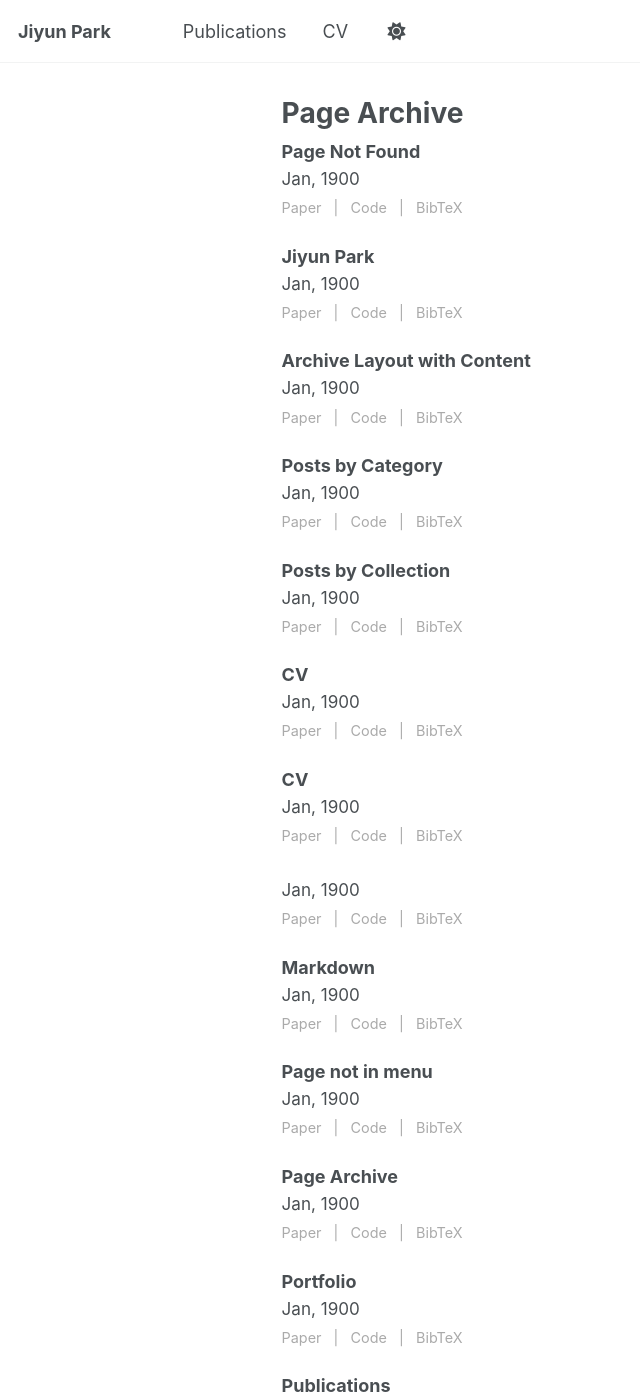
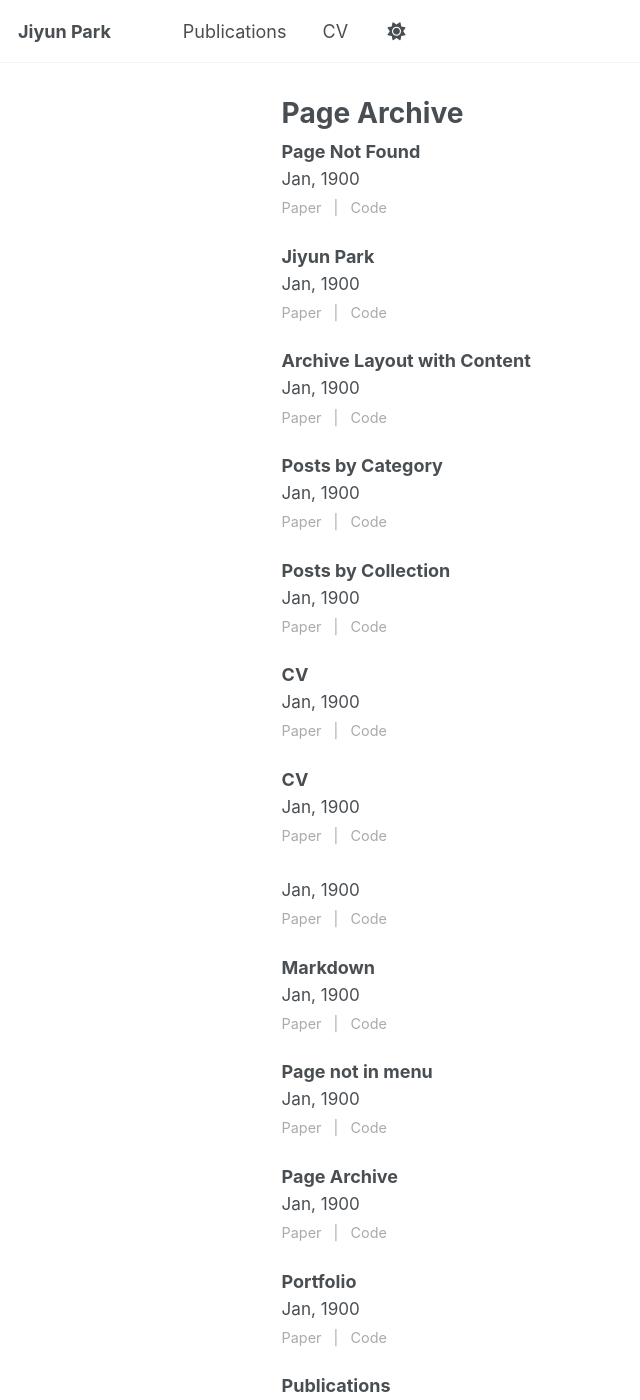
Before and after one commit to uxhif/uxhif.github.io, a Jekyll site: the page built from _pages/page-archive.html, in a window 1280 px wide and 1400 px high. Shown: the whole window, without its empty margins (0-640 px from the left). Built offline with Jekyll 4.4.1, drawn with Linux system fonts in a browser that asks for light colours; a script bundle is joined from its source files by our own code; library files that are not in the unit come from our copies; some of the changed text lies outside the part shown.

Commit message:
Remove BibTeX link from archive-single.html
Removed BibTeX link and separator from archive-single.html.

```diff
--- a/_includes/archive-single.html
+++ b/_includes/archive-single.html
@@ -52,14 +52,6 @@
         {% else %}
           <span class="pub-link-disabled">Code</span>
         {% endif %}
-
-        <span class="pub-sep">|</span>
-
-        {% if post.bibtexurl %}
-          <a href="#" class="bibtex-link" data-bibtex="{{ post.bibtexurl }}">BibTeX</a>
-        {% else %}
-          <span class="pub-link-disabled">BibTeX</span>
-        {% endif %}
       </div>
 
 
```
